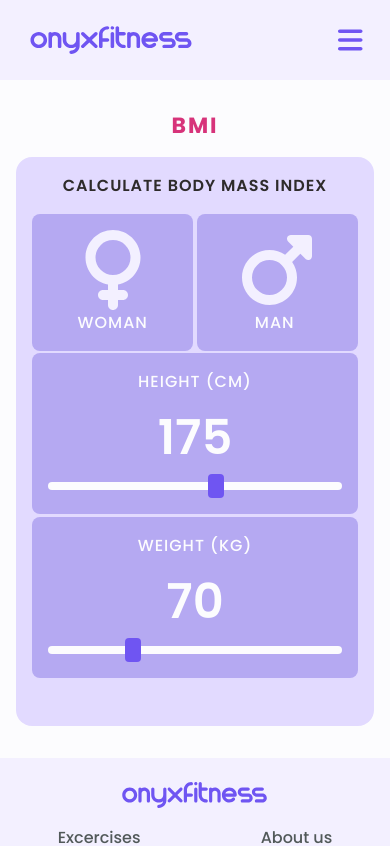
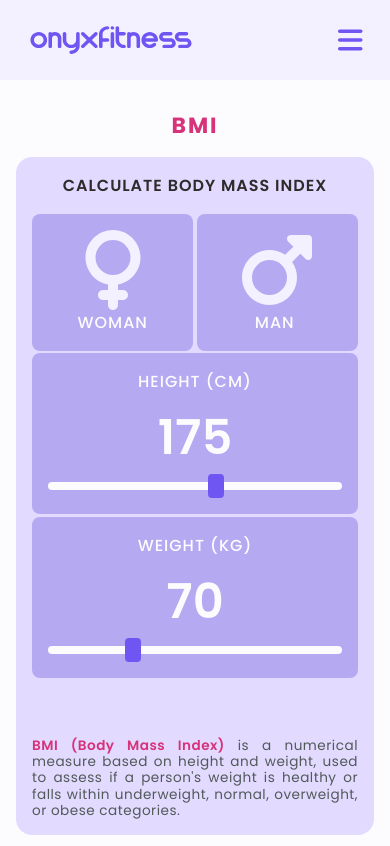
Before and after one commit to xFluzr/Onyx-Fitness, a React (Create React App) app: page /bmi in a window 390 px wide. Shown: the top 846 px of the page. Built offline with nearby package versions, Linux system fonts and the light colour scheme.

Commit message:
bmi section description added

```diff
--- a/src/pages/Bmi.js
+++ b/src/pages/Bmi.js
@@ -87,6 +87,9 @@ const Bmi = () => {
                             Calculate
                         </button>
                         <BmiResult bmi={bmi} bmiName={bmiName} />
+                        <p className="section__text">
+                            <span className="heading-pink">BMI (Body Mass Index)</span> is a numerical measure based on height and weight, used to assess if a person's weight is healthy or falls within underweight, normal, overweight, or obese categories.
+                        </p>
                     </div>
                 </div>
             </div>
--- a/src/pages/bmi.css
+++ b/src/pages/bmi.css
@@ -79,6 +79,15 @@
     transition: all 300ms ease;
 }
 
+#bmi .section__text{
+    margin-top: 2rem;
+    text-align: justify;
+}
+
+#bmi .section__text span{
+    font-weight: 600;
+}
+
 @media screen and (max-width: 800px) {
     .bmi__data--wrapper{
         flex-direction: column;
@@ -86,6 +95,11 @@
 
     .bmi__calculator{
         padding: 1rem;
+    }
+
+    #bmi .section__text{
+        margin-top: 1.750rem;
+        text-align: justify;
     }
 }
 
```
